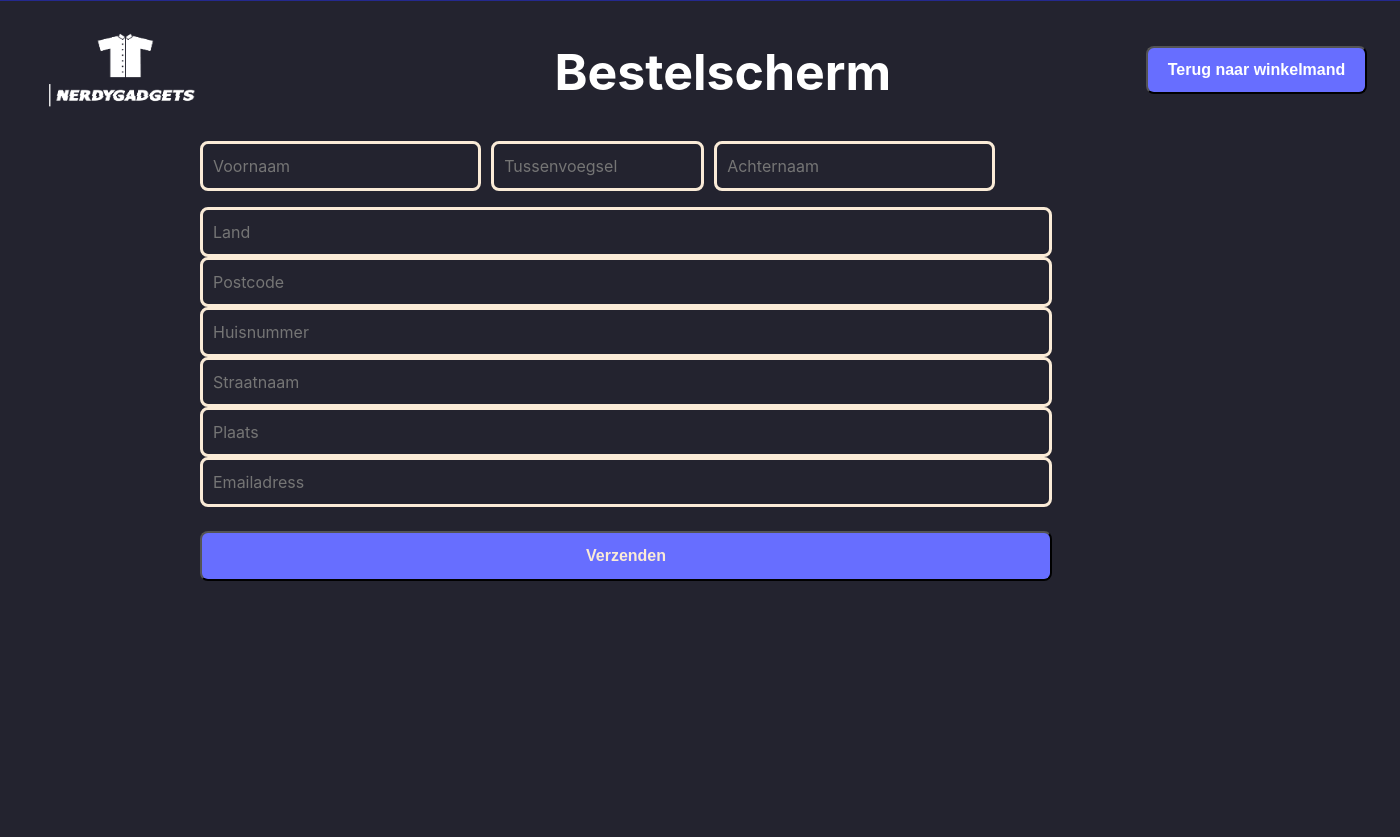
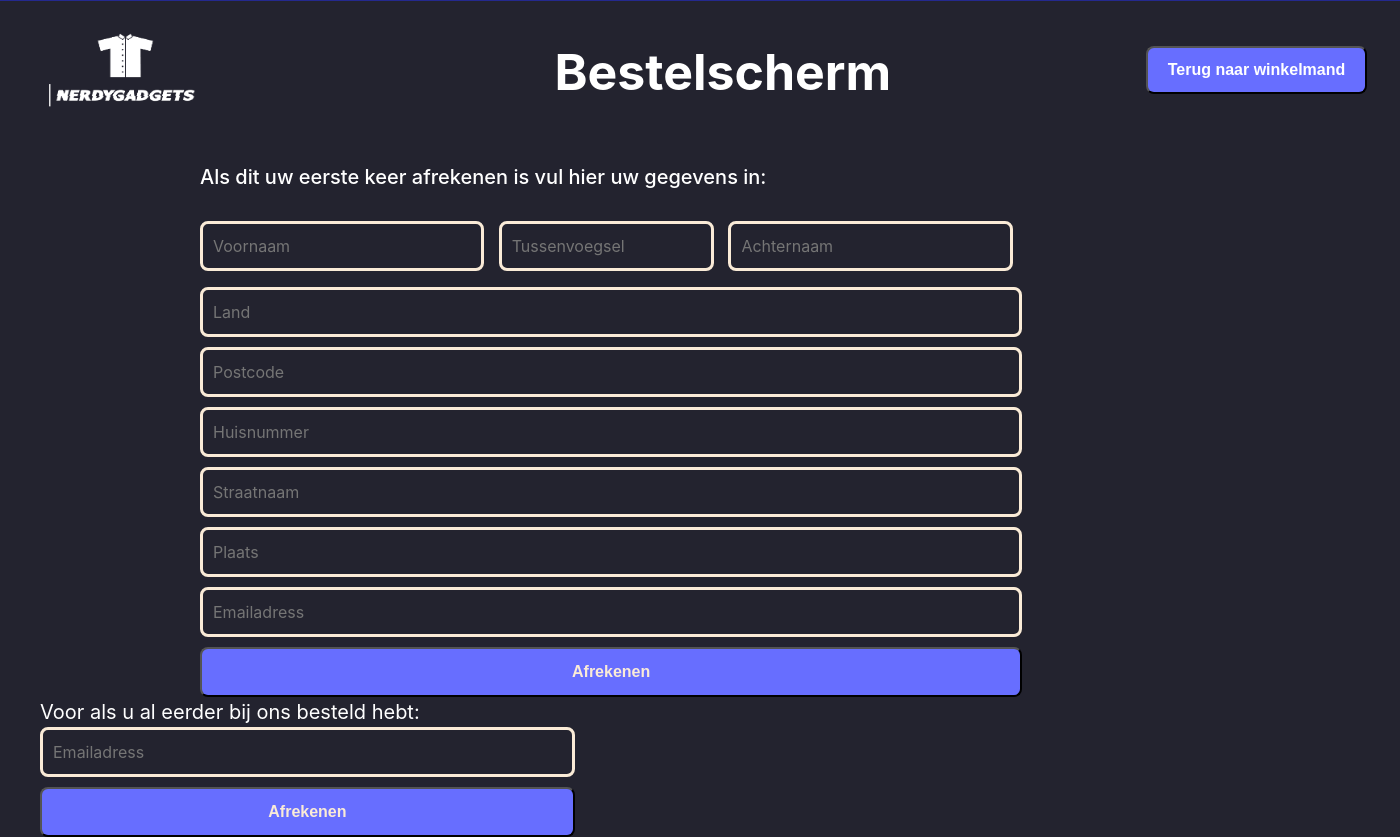
Before and after one commit to virtualvanu/HBO_ICT-1.1-NerdyGadgets-Webshop, a PHP site: page /nerdygadgets/Bestelscherm.php in a window 1400 px wide. Before the commit the page ends 581 px from the top, so only its background shows below. Run offline with PHP 8.4, Linux system fonts and the light colour scheme; some libraries are stand-ins or nearby versions; some web fonts are replaced.

Commit message:
Verwerking van klantgegevens + bestelscherm updaten + styling

```diff
--- a/Bestelscherm.php
+++ b/Bestelscherm.php
@@ -13,7 +13,13 @@ $databaseConnection = connectToDatabase();
     .naam {width: 33%; margin-right: 10px }
     </style>
 <style>
-    .gegevens {background-color: rgb(35, 35, 47) ; border-radius: 8px; border:solid antiquewhite; color: antiquewhite}
+    .gegevens {background-color: rgb(35, 35, 47) ;
+        border-radius: 8px;
+        border:solid antiquewhite;
+        color: antiquewhite;
+        margin-bottom: 10px;
+        width: 95.5%;
+    }
 </style>
 <head class="head">
     <meta charset="UTF-8">
@@ -32,24 +38,31 @@ $databaseConnection = connectToDatabase();
     <link rel="stylesheet" href="Public/CSS/typekit.css">
 </head>
 <body style="border-top: 1px solid rgb(36, 41, 143)">
-<form method="POST" action="verwerk.php" style="200px; margin-left: 200px;display: inline-block">
+
+<form method="POST" action="verwerk.php" style="200px; margin-left: 200px;display: inline-block; float: left">
     <p style="display: inline-flex; background-color: rgb(35, 35, 47) ;">
-    <input type="text" name="voornaam" value="" placeholder="Voornaam" class="naam" style="background-color: rgb(35, 35, 47) ; border-radius: 8px; border:solid antiquewhite; color: antiquewhite"> <br>
-    <br><input type="text" name="tussenvoegsel" value="" placeholder="Tussenvoegsel" style="width: 25%; margin-right: 10px ;background-color: rgb(35, 35, 47) ; border-radius: 8px; border:solid antiquewhite; color: antiquewhite">
-    <br><input type="text" name="achternaam" value="" placeholder="Achternaam" class="naam" style="background-color: rgb(35, 35, 47) ; border-radius: 8px; border:solid antiquewhite; color: antiquewhite" >
-    </p><br>
+    <h2 style="font-size: 20px"> Als dit uw eerste keer afrekenen is vul hier uw gegevens in: </h2> <br>
+    <input type="text" name="voornaam" value="" placeholder="Voornaam" class="naam" style="background-color: rgb(35, 35, 47) ; border-radius: 8px; border:solid antiquewhite; color: antiquewhite" required>
+    <input type="text" name="tussenvoegsel" value="" placeholder="Tussenvoegsel" style="width: 25%; margin-right: 10px ;background-color: rgb(35, 35, 47) ; border-radius: 8px; border:solid antiquewhite; color: antiquewhite">
+    <input type="text" name="achternaam" value="" placeholder="Achternaam" class="naam" style="background-color: rgb(35, 35, 47) ; border-radius: 8px; border:solid antiquewhite; color: antiquewhite" required>
+    </p>
     <p2 >
-    <input type="text" name="land" value="" placeholder="Land" class="gegevens"><br>
-    <input type="text" name="postcode" value="" placeholder="Postcode" class="gegevens"><br>
-    <input type="text" name="huisnummer" value="" placeholder="Huisnummer" class="gegevens"><br>
-    <input type="text" name="straatnaam" value="" placeholder="Straatnaam" class="gegevens"><br>
-    <input type="text" name="woonplaats" value=""placeholder="Plaats" class="gegevens"><br>
-    <input type="text" name="telefoonnummer" placeholder="Emailadress" value="" class="gegevens"><br>
-    <br><input type="submit" value="Verzenden"  style="background-color: #676EFF; border-radius: 8px; font-family: vortice-concept, sans-serif; font-weight: bold; color: antiquewhite">
+    <input type="text" name="land" value="" placeholder="Land" class="gegevens" required><br>
+    <input type="text" name="postcode" value="" placeholder="Postcode" class="gegevens" required><br>
+    <input type="text" name="huisnummer" value="" placeholder="Huisnummer" class="gegevens" required><br>
+    <input type="text" name="straatnaam" value="" placeholder="Straatnaam" class="gegevens" required><br>
+    <input type="text" name="woonplaats" value=""placeholder="Plaats" class="gegevens" required><br>
+    <input type="text" name="emailadress" placeholder="Emailadress" value="" class="gegevens" required><br>
+    <input type="submit" value="Afrekenen"  style="background-color: #676EFF; width: 95.5%;border-radius: 8px; font-family: vortice-concept, sans-serif; font-weight: bold; color: antiquewhite">
     </p2>
 </form>
-
-
+<div style="float: left; margin-left: 40px; width: 40%">
+    <h style="font-size: 20px;">Voor als u al eerder bij ons besteld hebt:</h><br>
+    <form method="POST" action="verwerk.php">
+    <input type="text" name="emailadress" placeholder="Emailadress" value="" class="gegevens" required>
+    <input type="submit" value="Afrekenen"  style="background-color: #676EFF; width: 95.5%;border-radius: 8px; font-family: vortice-concept, sans-serif; font-weight: bold; color: antiquewhite">
+    </form>
+</div>
 
 </body>
 </html>
```
Also changed, not shown: custom.css (+10 -1 lines), database.php (+47 -0 lines), verwerk.php (added, +31 -0 lines).
